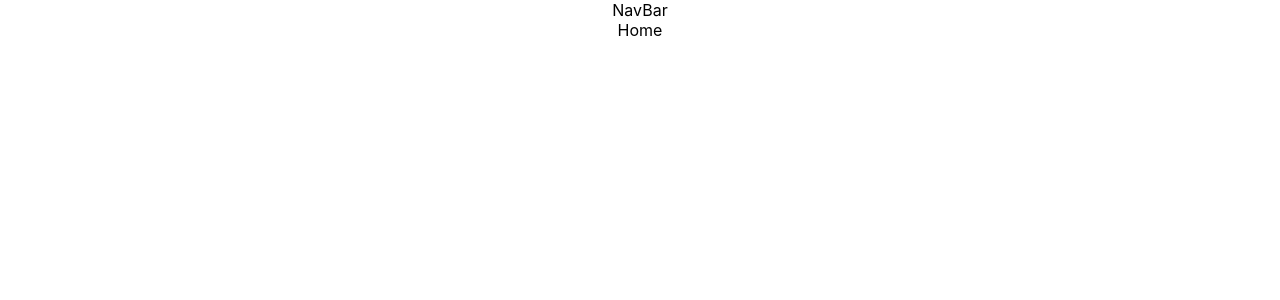
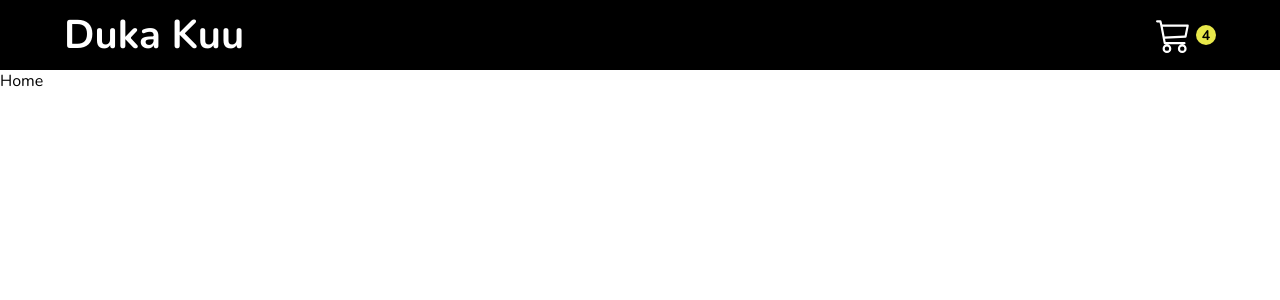
Before and after one commit to leroy-netizen/RTK-cart-frontend, a React (Create React App) app: page / in a window 1280 px wide. Shown: the top 300 px of the page. Built offline with nearby package versions, Linux system fonts and the light colour scheme.

Commit message:
build and style navbar

```diff
--- a/package.json
+++ b/package.json
@@ -3,11 +3,14 @@
   "version": "0.1.0",
   "private": true,
   "dependencies": {
+    "@reduxjs/toolkit": "^1.9.0",
     "@testing-library/jest-dom": "^5.16.5",
     "@testing-library/react": "^13.4.0",
     "@testing-library/user-event": "^13.5.0",
+    "bootstrap-icons": "^1.9.1",
     "react": "^18.2.0",
     "react-dom": "^18.2.0",
+    "react-redux": "^8.0.5",
     "react-router-dom": "^6.4.3",
     "react-scripts": "5.0.1",
     "react-toastify": "^9.1.1",
--- a/src/App.css
+++ b/src/App.css
@@ -1,4 +1,4 @@
-.App {
+/* .App {
   text-align: center;
 }
 
@@ -35,4 +35,48 @@
   to {
     transform: rotate(360deg);
   }
+} */
+
+@import url("https://fonts.googleapis.com/css2?family=Nunito:ital,wght@0,200;0,300;0,400;0,600;0,700;1,200&display=swap");
+
+* {
+  font-family: "Nunito", sans-serif;
+  padding: 0;
+  margin: 0;
+  box-sizing: border-box;
 }
+
+/* nav bar */
+.nav-bar {
+  height: 70px;
+  background: black;
+  display: flex;
+  justify-content: space-between;
+  align-items: center;
+  padding: 0 4rem;
+}
+.nav-bar a {
+  text-decoration: none;
+  color: white;
+}
+
+.nav-bar h2 {
+  font-size: 40px;
+}
+.nav-bag {
+  display: flex;
+  align-items: center;
+}
+.bag-quantity {
+  display: flex;
+  align-items: center;
+  height: 20px;
+  width: 20px;
+  border-radius: 50%;
+  background: rgb(232, 232, 74);
+  justify-content: center;
+  font-size: 14px;
+  font-weight: 700;
+  color: black;
+  margin-left: 5px;
+}
--- a/src/App.js
+++ b/src/App.js
@@ -1,5 +1,5 @@
 import "./App.css";
-import {Routes, Route} from 'react-router-dom'
+import {Routes, Route, Redirect} from 'react-router-dom'
 import NavBar from "./components/NavBar";
 import Cart from "./components/Cart";
 import Home from "./components/Home";
--- a/src/components/NavBar.jsx
+++ b/src/components/NavBar.jsx
@@ -1,9 +1,31 @@
-import React from 'react'
+import React from "react";
+import { Link } from "react-router-dom";
 
 const NavBar = () => {
   return (
-    <div>NavBar</div>
-  )
-}
+    <nav className="nav-bar">
+      <Link to="/">
+        <h2>Duka Kuu</h2>
+      </Link>
+      <Link to="/cart">
+        <div className="nav-bag">
+          <svg
+            xmlns="http://www.w3.org/2000/svg"
+            width="35"
+            height="35"
+            fill="currentColor"
+            className="bi bi-cart3"
+            viewBox="0 0 16 16"
+          >
+            <path d="M0 1.5A.5.5 0 0 1 .5 1H2a.5.5 0 0 1 .485.379L2.89 3H14.5a.5.5 0 0 1 .49.598l-1 5a.5.5 0 0 1-.465.401l-9.397.472L4.415 11H13a.5.5 0 0 1 0 1H4a.5.5 0 0 1-.491-.408L2.01 3.607 1.61 2H.5a.5.5 0 0 1-.5-.5zM3.102 4l.84 4.479 9.144-.459L13.89 4H3.102zM5 12a2 2 0 1 0 0 4 2 2 0 0 0 0-4zm7 0a2 2 0 1 0 0 4 2 2 0 0 0 0-4zm-7 1a1 1 0 1 1 0 2 1 1 0 0 1 0-2zm7 0a1 1 0 1 1 0 2 1 1 0 0 1 0-2z" />
+          </svg>
+          <span className="bag-quantity">
+            <span>4</span>
+          </span>
+        </div>
+      </Link>
+    </nav>
+  );
+};
 
-export default NavBar
+export default NavBar;
```
Also changed, not shown: 1 other file (tests, documents, lock files or other folders).
